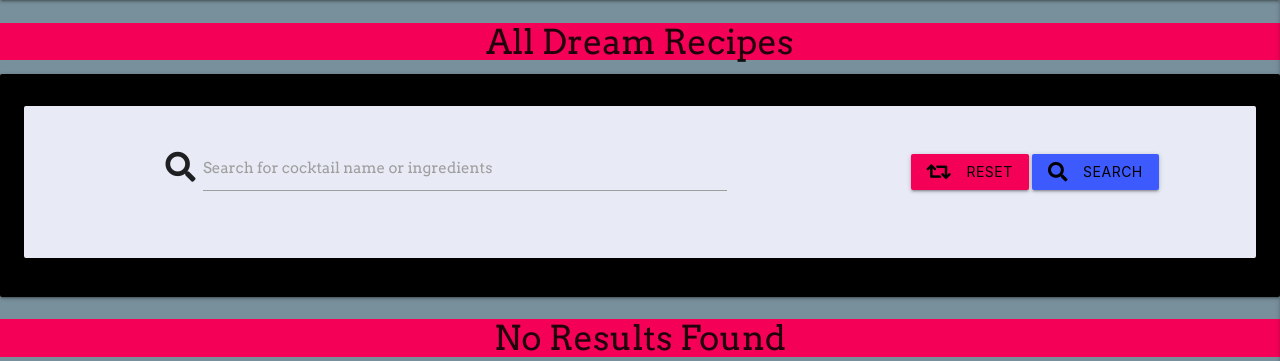
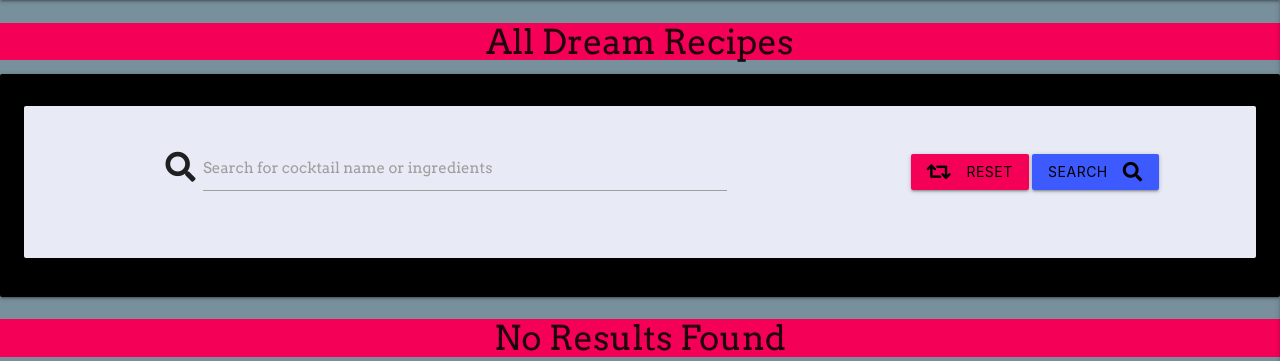
Before and after one commit to MaggieDaisy/Cocktails_and_Dreams, a Flask app: page /search in a window 1280 px wide. Shown: the part 64-425 px from the top of the page. Run offline with Flask 2, Linux system fonts and the light colour scheme; data that the repository does not hold is empty; some libraries are stand-ins or nearby versions.

Commit message:
Fix favicon, change root of favicon.ico, Fix submit button for search panel

```diff
--- a/templates/base.html
+++ b/templates/base.html
@@ -14,8 +14,8 @@
             type="text/css"
         />
         <!-- Favicon Imports -->
-        <link rel="shortcut icon" type="image/x-icon" href="assets/favicon.ico" />
-        <link rel="icon" type="image/x-icon" href="assets/favicon.ico" />
+        <link rel="shortcut icon" type="image/x-icon" href="{{ url_for('static', filename='images/favicon/favicon.ico') }}" />
+        <link rel="icon" type="image/x-icon" href="{{ url_for('static', filename='images/favicon/favicon.ico') }}" />
         <!-- Google Fonts -->
         <link rel="preconnect" href="https://fonts.gstatic.com" />
         <link href="https://fonts.googleapis.com/css2?family=Arvo&display=swap" rel="stylesheet" />
--- a/templates/recipes.html
+++ b/templates/recipes.html
@@ -6,7 +6,7 @@
 <!-- Card panel for Search field -->
 <div class="card-panel black">
     <div class="row card-panel indigo lighten-5">
-        <form action="{{ url_for('search') }}" method="post" class="col s12">
+        <form action="{{ url_for('search') }}" method="POST" class="col s12">
             <div class="row valign-wrapper center-align">
                 <div class="input-field col s12 m6">
                     <i class="fas fa-search prefix"></i>
@@ -19,8 +19,8 @@
                         <a class="black-text" href="{{ url_for('get_recipes') }}">Reset <i class="fas fa-retweet left"></i></a>
                     </button>
                     <!-- Button for fetch data-->
-                    <button class="btn indigo accent-3 waves-effect waves-light">
-                        <a class="black-text" href="">Search <i class="fas fa-search left"></i></a>
+                    <button type="submit" class="btn indigo accent-3 waves-effect waves-light">
+                        <a class="black-text">Search <i class="fas fa-search right"></i></a>
                     </button>
                 </div>
             </div>
```
Also changed, not shown: static/images/favicon/favicon.ico (renamed from assets/favicon.ico).
